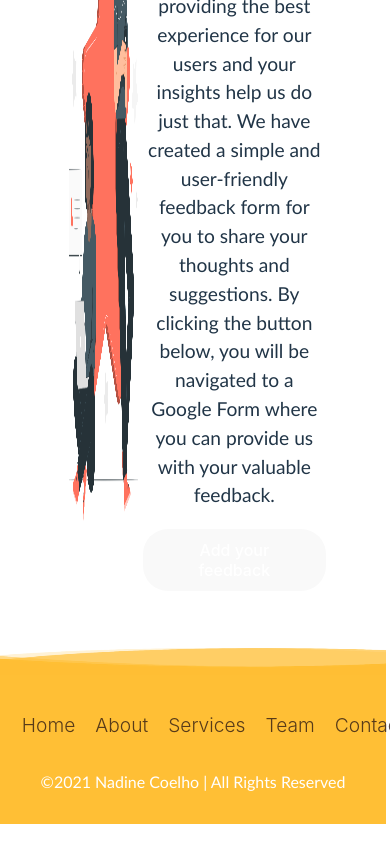
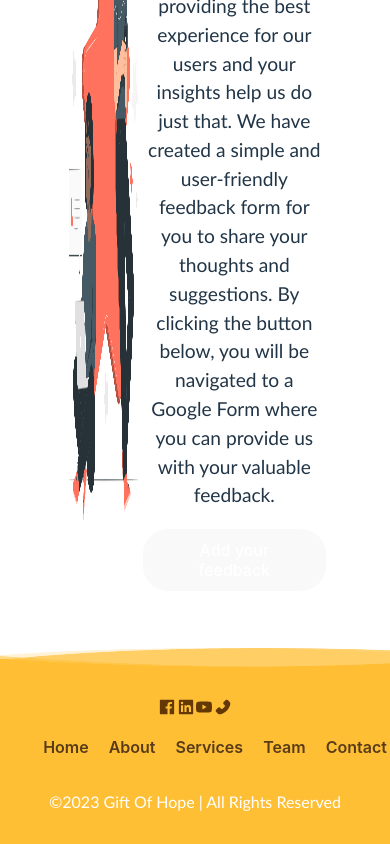
Before and after one commit to dananjaya6005/GiftOfHopes, a React (Vite) app: page / in a window 390 px wide. Shown: the part 2489-3333 px from the top of the page. Built offline with nearby package versions, Linux system fonts and the light colour scheme; no server answers; the database is empty; sample sign-in values are in the browser's storage; a web font is replaced by a local one.

Commit message:
make responsive 1920px

```diff
--- a/src/components/Footer/Footer.css
+++ b/src/components/Footer/Footer.css
@@ -2,7 +2,7 @@
 
 .footer {
   position: relative;
-  width: 99vw; /* Adjusted to 99vw for viewport width */
+  width: 100%; /* Adjusted to 99vw for viewport width */
   background: #ffbf35;
   min-height: 27px; /* Adjusted the min-height to make it 10% shorter */
   padding: 20px 0; /* Adjusted padding to 0 for full width */
@@ -41,7 +41,7 @@
 }
 
 .menu__link {
-  font-size: 1.2rem;
+  font-size: 1rem;
   color: #211010;
   margin: 0 10px;
   display: inline-block;
@@ -49,6 +49,21 @@
   text-decoration: none;
   opacity: 0.75;
   font-weight: 300;
+  font-weight: 600;
+}
+
+.footer__top{
+  display: flex;
+  width: 20%;
+  flex-direction: row;
+  justify-content: space-evenly;
+
+}
+
+.iconSocailMedia{
+
+  color: #633804;
+
 }
 
 .menu__link:hover {
--- a/src/components/Footer/Footer.tsx
+++ b/src/components/Footer/Footer.tsx
@@ -1,9 +1,29 @@
 import './Footer.css';
+import { FacebookFilled,YoutubeFilled,LinkedinFilled,PhoneFilled } from '@ant-design/icons';
 
 const Footer = () => {
   return (
   <div className="footerConatiner">
+
+
     <footer className="footer">
+    <div className="footer__top">
+      <div className="iconSocailMedia">
+      <FacebookFilled/>
+      </div>
+      <div className="iconSocailMedia">
+      <LinkedinFilled/>
+      </div>
+      <div className="iconSocailMedia">
+      <YoutubeFilled/>
+      </div>
+      <div className="iconSocailMedia">
+      <PhoneFilled/>
+      </div>
+
+
+    </div>
+
     <div className="waves">
       <div className="wave" id="wave1"></div>
       <div className="wave" id="wave2"></div>
@@ -18,7 +38,7 @@ const Footer = () => {
       <li className="menu__item"><a className="menu__link" href="#">Team</a></li>
       <li className="menu__item"><a className="menu__link" href="#">Contact</a></li>
     </ul>
-    <p>&copy;2021 Nadine Coelho | All Rights Reserved</p>
+    <p>&copy;2023 Gift Of Hope | All Rights Reserved</p>
   </footer>
   </div>
   );
--- a/src/components/Home/Home.css
+++ b/src/components/Home/Home.css
@@ -2,6 +2,7 @@ body {
 
     min-width :100%;
     min-height: 100vh;
+
   }
 
 
@@ -159,6 +160,7 @@ body {
   margin-top: 10px;
 
 
+
 }
 
 .FeedbackContainer{
@@ -237,4 +239,22 @@ body {
  .aboutOurHistoryHead{
     font-size: 2.5rem;
  }
+
+ .FeedbackContainer1Head{
+    font-size: 2.5rem;
+ }
+ .FeedbackContainer1Description{
+    font-size: 1.5rem;
+ }
+
+ .feedbacklogo{
+    width: 25%;
+ }
+
+ .feedbackBtn{
+  margin-top: 20px;
+    width: 250px;
+    height: 60px;
+    font-size: 1.3rem;
+ }
 }
--- a/src/components/Home/Home.tsx
+++ b/src/components/Home/Home.tsx
@@ -224,7 +224,7 @@ export default function Home() {
             your valuable feedback.
           </p>
 
-            <button>
+            <button  className="feedbackBtn">
             <a className="feedbackColor" href="https://docs.google.com/forms/d/e/1FAIpQLSfqtyPD0v_o-B6EI34GagyDlflYNK-HqxVvx0oBgMDvj-bfTg/viewform">Add your feedback</a>
             </button>
 
```
